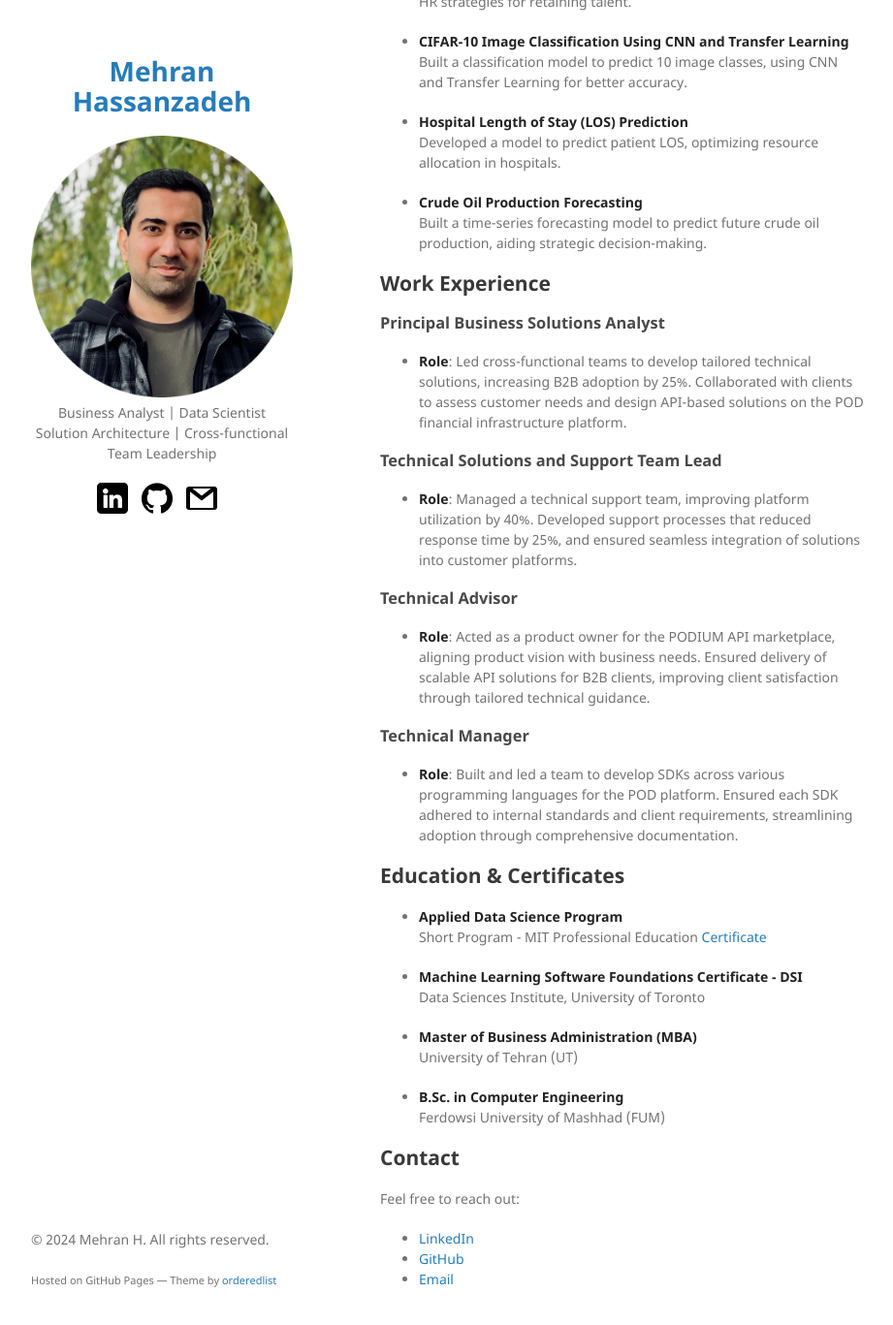
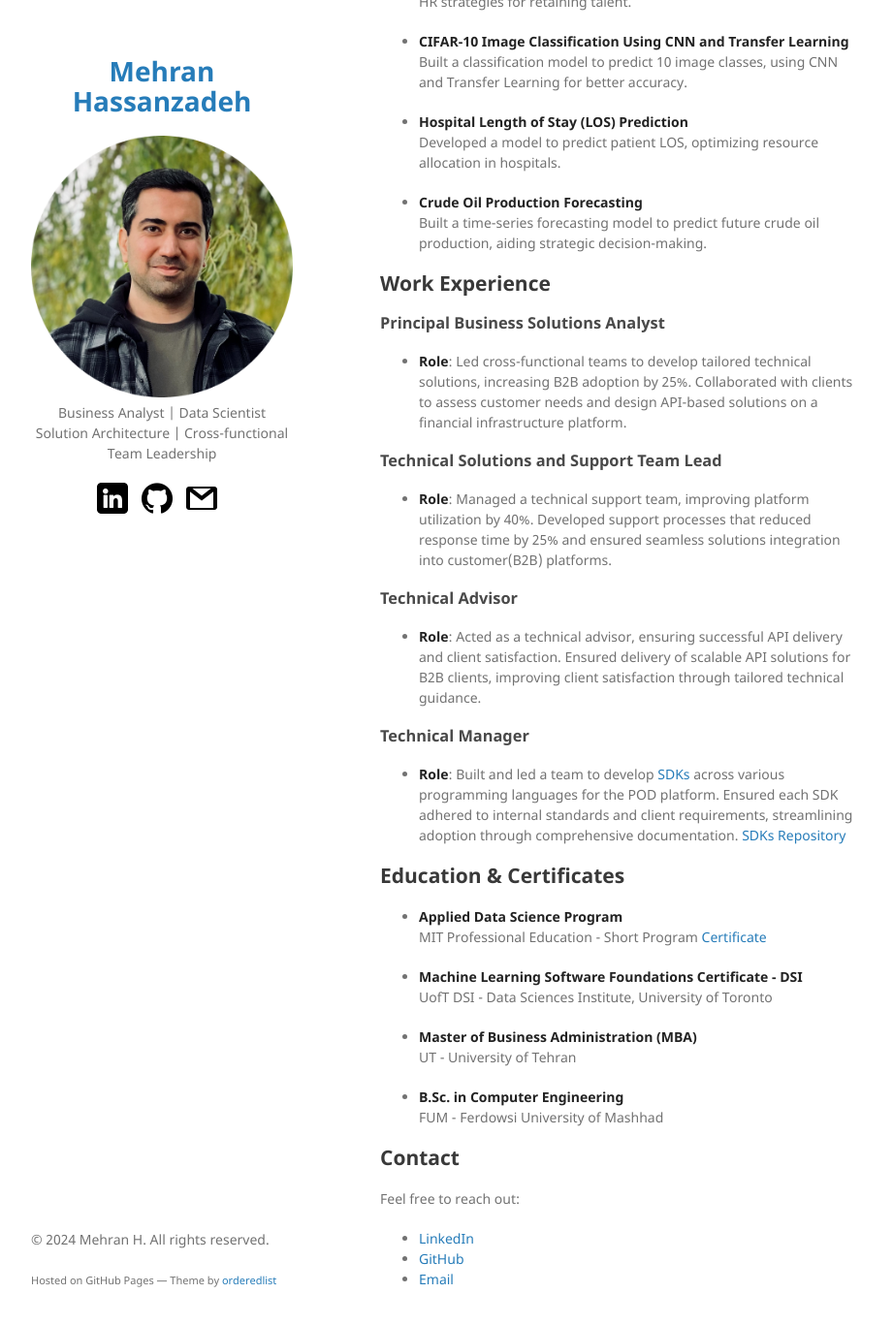
Before and after one commit to mehran-hnz/mehran-hnz.github.io, a Jekyll site: the page built from index.md, in a window 1280 px wide and 1400 px high, scrolled down 619 px. Shown: the top 1367 px of the window at 97% size, without its empty margins (178-1099 px from the left). Built offline with Jekyll 4.4.1, drawn with Linux system fonts in a browser that asks for light colours; our own code applies the rules of GitHub Pages for plain Markdown files; some of the changed text lies outside the part shown.

Commit message:
Update index.md

```diff
--- a/index.md
+++ b/index.md
@@ -32,32 +32,32 @@ I am a Professional Data Scientist and Principal Business Solutions Analyst with
 ## Work Experience
 
 ### Principal Business Solutions Analyst
-- **Role**: Led cross-functional teams to develop tailored technical solutions, increasing B2B adoption by 25%. Collaborated with clients to assess customer needs and design API-based solutions on the POD financial infrastructure platform.
+- **Role**: Led cross-functional teams to develop tailored technical solutions, increasing B2B adoption by 25%. Collaborated with clients to assess customer needs and design API-based solutions on a financial infrastructure platform.
 
 ### Technical Solutions and Support Team Lead
-- **Role**: Managed a technical support team, improving platform utilization by 40%. Developed support processes that reduced response time by 25%, and ensured seamless integration of solutions into customer platforms.
+- **Role**: Managed a technical support team, improving platform utilization by 40%. Developed support processes that reduced response time by 25% and ensured seamless solutions integration into customer(B2B) platforms.
 
 ### Technical Advisor
-- **Role**: Acted as a product owner for the PODIUM API marketplace, aligning product vision with business needs. Ensured delivery of scalable API solutions for B2B clients, improving client satisfaction through tailored technical guidance.
+- **Role**: Acted as a technical advisor, ensuring successful API delivery and client satisfaction. Ensured delivery of scalable API solutions for B2B clients, improving client satisfaction through tailored technical guidance.
 
 ### Technical Manager
-- **Role**: Built and led a team to develop SDKs across various programming languages for the POD platform. Ensured each SDK adhered to internal standards and client requirements, streamlining adoption through comprehensive documentation.
+- **Role**: Built and led a team to develop [SDKs](https://github.com/orgs/FanapSoft/repositories) across various programming languages for the POD platform. Ensured each SDK adhered to internal standards and client requirements, streamlining adoption through comprehensive documentation. [SDKs Repository](https://github.com/orgs/FanapSoft/repositories)
 
 
 ## Education & Certificates
 
 - **Applied Data Science Program**
-  Short Program - MIT Professional Education
+  MIT Professional Education - Short Program
   [Certificate](https://api.accredible.com/v1/auth/invite?code=3e719b52fc79838e32e4&credential_id=31b876ad-838a-4264-982a-cd1f88b92766&url=https%3A%2F%2Fcredentials.professional.mit.edu%2F31b876ad-838a-4264-982a-cd1f88b92766&ident=e4b65eb7-5c11-4b73-80fd-7520ae83cb76)
 
 - **Machine Learning Software Foundations Certificate - DSI**
-  Data Sciences Institute, University of Toronto
+  UofT DSI - Data Sciences Institute, University of Toronto
 
 - **Master of Business Administration (MBA)**
-  University of Tehran (UT)
+  UT - University of Tehran
 
 - **B.Sc. in Computer Engineering**
-  Ferdowsi University of Mashhad (FUM)
+  FUM - Ferdowsi University of Mashhad
 
 ## Contact
 
```
Also changed, not shown: other parts of index.md (+1 -1 lines).
